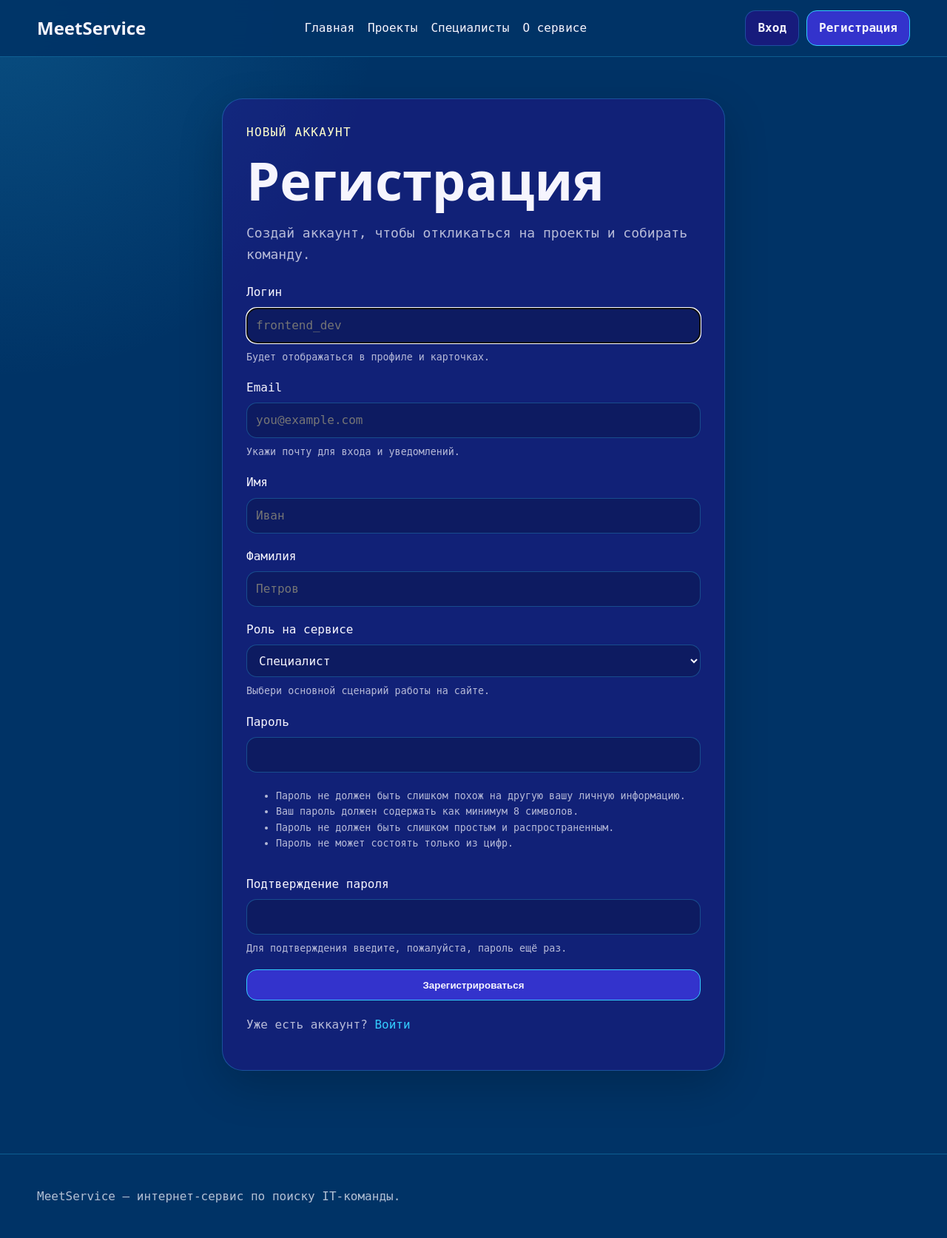
After one commit to catsclaw-dev/new-makers, a Django app: page /register/ in a window 1280 px wide. The commit adds this page. Shown: the whole page at 74% size. Run offline with Django 5.2, Linux system fonts and the light colour scheme.

Commit message:
feat: accounts templates+views

```diff
--- /dev/null
+++ b/meetService/apps/accounts/forms.py
@@ -0,0 +1,109 @@
+"""Формы приложения accounts."""
+
+from django import forms
+from django.contrib.auth.forms import UserCreationForm
+
+from apps.accounts.models import User
+from apps.specialists.models import SpecialistProfile
+
+
+class RegisterForm(UserCreationForm):
+    """Форма регистрации пользователя."""
+
+    email = forms.EmailField(
+        label="Email",
+        help_text="Укажи почту для входа и уведомлений.",
+        error_messages={
+            "required": "Email обязателен для регистрации.",
+            "invalid": "Введите корректный email.",
+        },
+        widget=forms.EmailInput(
+            attrs={
+                "placeholder": "you@example.com",
+                "class": "form-control",
+            }
+        ),
+    )
+
+    class Meta:
+        model = User
+        fields = (
+            "username",
+            "email",
+            "first_name",
+            "last_name",
+            "role",
+            "password1",
+            "password2",
+        )
+        labels = {
+            "username": "Логин",
+            "first_name": "Имя",
+            "last_name": "Фамилия",
+            "role": "Роль на сервисе",
+        }
+        help_texts = {
+            "username": "Будет отображаться в профиле и карточках.",
+            "role": "Выбери основной сценарий работы на сайте.",
+        }
+        widgets = {
+            "username": forms.TextInput(
+                attrs={
+                    "placeholder": "frontend_dev",
+                    "class": "form-control",
+                }
+            ),
+            "first_name": forms.TextInput(
+                attrs={
+                    "placeholder": "Иван",
+                    "class": "form-control",
+                }
+            ),
+            "last_name": forms.TextInput(
+                attrs={
+                    "placeholder": "Петров",
+                    "class": "form-control",
+                }
+            ),
+            "role": forms.Select(
+                attrs={
+                    "class": "form-control",
+                }
+            ),
+        }
+
+    class Media:
+        css = {
+            "all": ("css/site.css",),
+        }
+
+    def clean_email(self):
+        """Проверяет уникальность email."""
+        email = self.cleaned_data["email"].strip().lower()
+
+        if User.objects.filter(email__iexact=email).exists():
+            raise forms.ValidationError(
+                "Пользователь с таким email уже зарегистрирован."
+            )
+
+        return email
+
+    def save(self, commit=True):
+        """Сохраняет пользователя и при необходимости создаёт профиль специалиста."""
+        user = super().save(commit=False)
+        user.email = self.cleaned_data["email"].strip().lower()
+        user.role = self.cleaned_data["role"]
+
+        if commit:
+            user.save()
+
+            if user.role == User.UserRole.SPECIALIST:
+                SpecialistProfile.objects.get_or_create(
+                    user=user,
+                    defaults={
+                        "created_by": user,
+                        "updated_by": user,
+                    },
+                )
+
+        return user
--- /dev/null
+++ b/meetService/apps/accounts/urls.py
@@ -0,0 +1,12 @@
+from django.urls import path
+
+from apps.accounts import views
+
+app_name = "accounts"
+
+urlpatterns = [
+    path("register/", views.register, name="register"),
+    path("login/", views.AccountLoginView.as_view(), name="login"),
+    path("logout/", views.AccountLogoutView.as_view(), name="logout"),
+    path("profile/", views.profile, name="profile"),
+]
--- a/meetService/apps/accounts/views.py
+++ b/meetService/apps/accounts/views.py
@@ -1,3 +1,53 @@
 from django.shortcuts import render
 
-# Create your views here.
+
+from django.contrib import messages
+from django.contrib.auth import login
+from django.contrib.auth.decorators import login_required
+from django.contrib.auth.views import LoginView, LogoutView
+from django.shortcuts import redirect, render
+
+from apps.accounts.forms import RegisterForm
+
+
+def register(request):
+    """Регистрация нового пользователя."""
+    if request.user.is_authenticated:
+        return redirect("accounts:profile")
+
+    if request.method == "POST":
+        form = RegisterForm(request.POST)
+
+        if form.is_valid():
+            user = form.save()
+            login(request, user)
+            messages.success(request, "Регистрация завершена. Профиль создан.")
+            return redirect("accounts:profile")
+    else:
+        form = RegisterForm()
+
+    return render(request, "accounts/register.html", {"form": form})
+
+
+class AccountLoginView(LoginView):
+    """Страница входа пользователя."""
+
+    template_name = "accounts/login.html"
+    redirect_authenticated_user = True
+
+
+class AccountLogoutView(LogoutView):
+    """Выход пользователя."""
+
+    next_page = "projects:home"
+
+
+@login_required
+def profile(request):
+    """Простая страница личного кабинета пользователя."""
+    specialist_profile = getattr(request.user, "specialist_profile", None)
+
+    context = {
+        "specialist_profile": specialist_profile,
+    }
+    return render(request, "accounts/profile.html", context)
--- a/meetService/config/settings.py
+++ b/meetService/config/settings.py
@@ -137,3 +137,7 @@ STATICFILES_DIRS = [
 STATIC_ROOT = BASE_DIR / "staticfiles"
 
 DEFAULT_AUTO_FIELD = "django.db.models.BigAutoField"
+
+LOGIN_URL = "accounts:login"
+LOGIN_REDIRECT_URL = "accounts:profile"
+LOGOUT_REDIRECT_URL = "projects:home"
--- a/meetService/config/urls.py
+++ b/meetService/config/urls.py
@@ -27,6 +27,7 @@ admin.site.index_title = "Админка сервиса по поиску IT-к
 urlpatterns = [
     path("admin/", admin.site.urls),
     path("", include("apps.projects.urls")),
+    path("", include("apps.accounts.urls")),
 ]
 
 if settings.DEBUG:
--- a/meetService/static/css/site.css
+++ b/meetService/static/css/site.css
@@ -488,3 +488,48 @@ option {
     position: static;
   }
 }
+
+.auth-page {
+  display: grid;
+  min-height: calc(100vh - 180px);
+  padding: 56px 0;
+  place-items: center;
+}
+
+.auth-card {
+  width: min(680px, 100%);
+  border: 1px solid var(--border);
+  border-radius: 28px;
+  padding: 32px;
+  background: var(--card);
+  box-shadow: 0 20px 60px rgba(0, 0, 0, 0.2);
+}
+
+.form-grid {
+  display: grid;
+  gap: 18px;
+  margin-top: 24px;
+}
+
+.form-grid label {
+  display: grid;
+  gap: 8px;
+}
+
+.form-grid small {
+  color: var(--muted);
+}
+
+.field-error,
+.form-errors {
+  color: var(--cream);
+}
+
+.auth-switch {
+  margin-top: 20px;
+  color: var(--muted);
+}
+
+.inline-form {
+  margin: 0;
+}
--- /dev/null
+++ b/meetService/templates/accounts/register.html
@@ -0,0 +1,28 @@
+{% extends "base.html" %}
+{% block title %}Регистрация — MeetService{% endblock %}
+{% block content %}
+    <section class="container auth-page">
+        <div class="auth-card">
+            <p class="eyebrow">новый аккаунт</p>
+            <h1>Регистрация</h1>
+            <p class="lead">Создай аккаунт, чтобы откликаться на проекты и собирать команду.</p>
+            <form method="post" class="form-grid">
+                {% csrf_token %}
+                {% if form.non_field_errors %}<div class="form-errors">{{ form.non_field_errors }}</div>{% endif %}
+                {% for field in form %}
+                    <label>
+                        {{ field.label }}
+                        {{ field }}
+                        {% if field.help_text %}<small>{{ field.help_text }}</small>{% endif %}
+                        {% for error in field.errors %}<span class="field-error">{{ error }}</span>{% endfor %}
+                    </label>
+                {% endfor %}
+                <button class="btn btn-primary full-width" type="submit">Зарегистрироваться</button>
+            </form>
+            <p class="auth-switch">
+                Уже есть аккаунт?
+                <a href="{% url 'accounts:login' %}">Войти</a>
+            </p>
+        </div>
+    </section>
+{% endblock %}
--- a/meetService/templates/base.html
+++ b/meetService/templates/base.html
@@ -1,52 +1,51 @@
 {% load static %}
-<!doctype html>
+<!DOCTYPE html>
 <html lang="ru">
-
     <head>
         <meta charset="UTF-8" />
         <meta name="viewport" content="width=device-width, initial-scale=1.0" />
-  <title>{% block title %}MeetService{% endblock %}</title>
+        <title>
+            {% block title %}MeetService{% endblock %}
+        </title>
         <link rel="stylesheet" href="{% static 'css/site.css' %}" />
     </head>
-
     <body>
         <header class="site-header">
             <div class="container header-inner">
                 <a class="logo" href="{% url 'projects:home' %}">MeetService</a>
-
                 <nav class="nav">
                     <a href="{% url 'projects:home' %}">Главная</a>
                     <a href="{% url 'projects:project_list' %}">Проекты</a>
                     <a href="#">Специалисты</a>
                     <a href="#">О сервисе</a>
                 </nav>
-
                 <div class="header-actions">
                     {% if user.is_authenticated %}
-        <span class="user-pill">{{ user.username }}</span>
+                        <a class="user-pill" href="{% url 'accounts:profile' %}">{{ user.username }}</a>
+                        <form class="inline-form"
+                              method="post"
+                              action="{% url 'accounts:logout' %}">
+                            {% csrf_token %}
+                            <button class="btn btn-secondary" type="submit">Выход</button>
+                        </form>
                     {% else %}
-        <a class="btn btn-secondary" href="#">Вход</a>
-        <a class="btn btn-primary" href="#">Регистрация</a>
+                        <a class="btn btn-secondary" href="{% url 'accounts:login' %}">Вход</a>
+                        <a class="btn btn-primary" href="{% url 'accounts:register' %}">Регистрация</a>
                     {% endif %}
                 </div>
-    </div>
             </header>
-
             <main>
                 {% if messages %}
                     <section class="container messages">
-      {% for message in messages %}
-      <div class="message">{{ message }}</div>
-      {% endfor %}
+                        {% for message in messages %}<div class="message">{{ message }}</div>{% endfor %}
                     </section>
-    {% endif %} {% block content %}{% endblock %}
+                {% endif %}
+                {% block content %}{% endblock %}
             </main>
-
             <footer class="site-footer">
                 <div class="container">
                     <p>MeetService — интернет-сервис по поиску IT-команды.</p>
                 </div>
             </footer>
         </body>
-
     </html>
```
Also changed, not shown: meetService/templates/accounts/login.html (added, +27 -0 lines), meetService/templates/accounts/profile.html (added, +39 -0 lines), 1 other file. Lines whose indentation alone changed are shown as unchanged.
